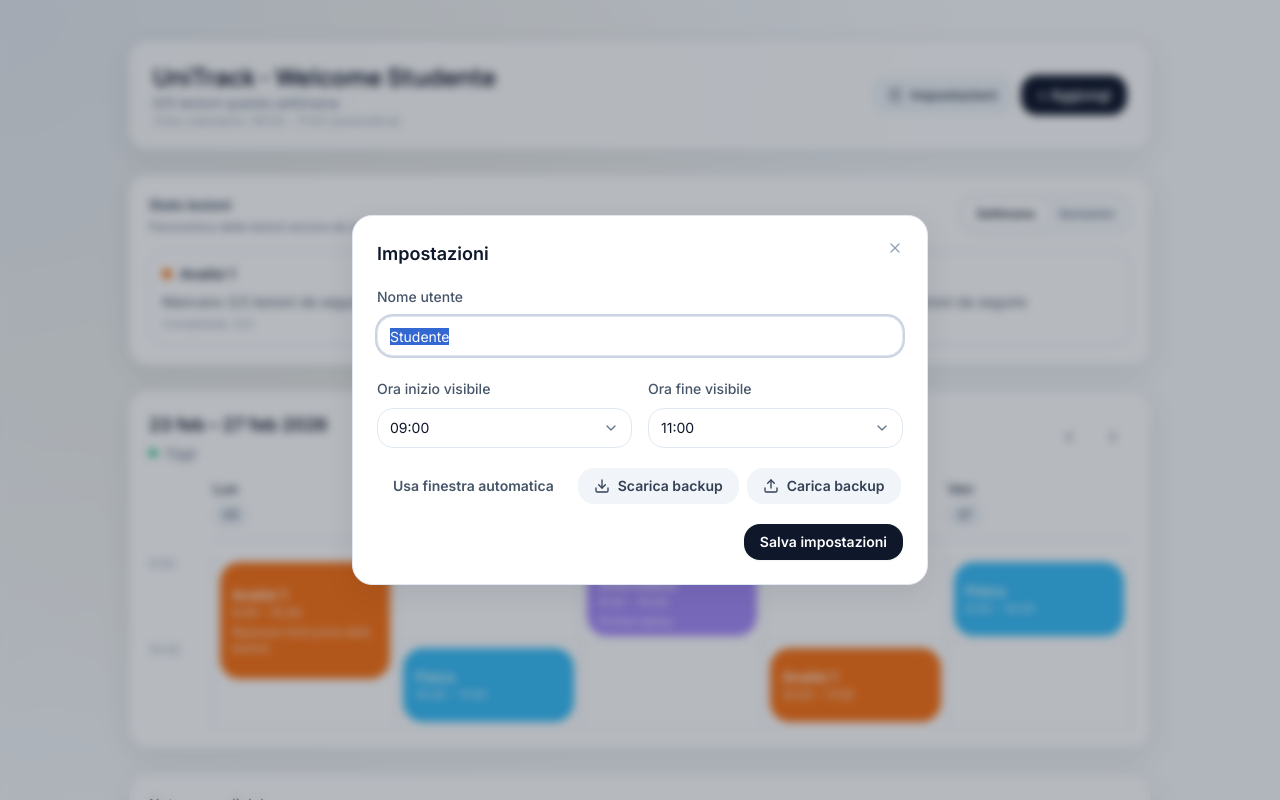
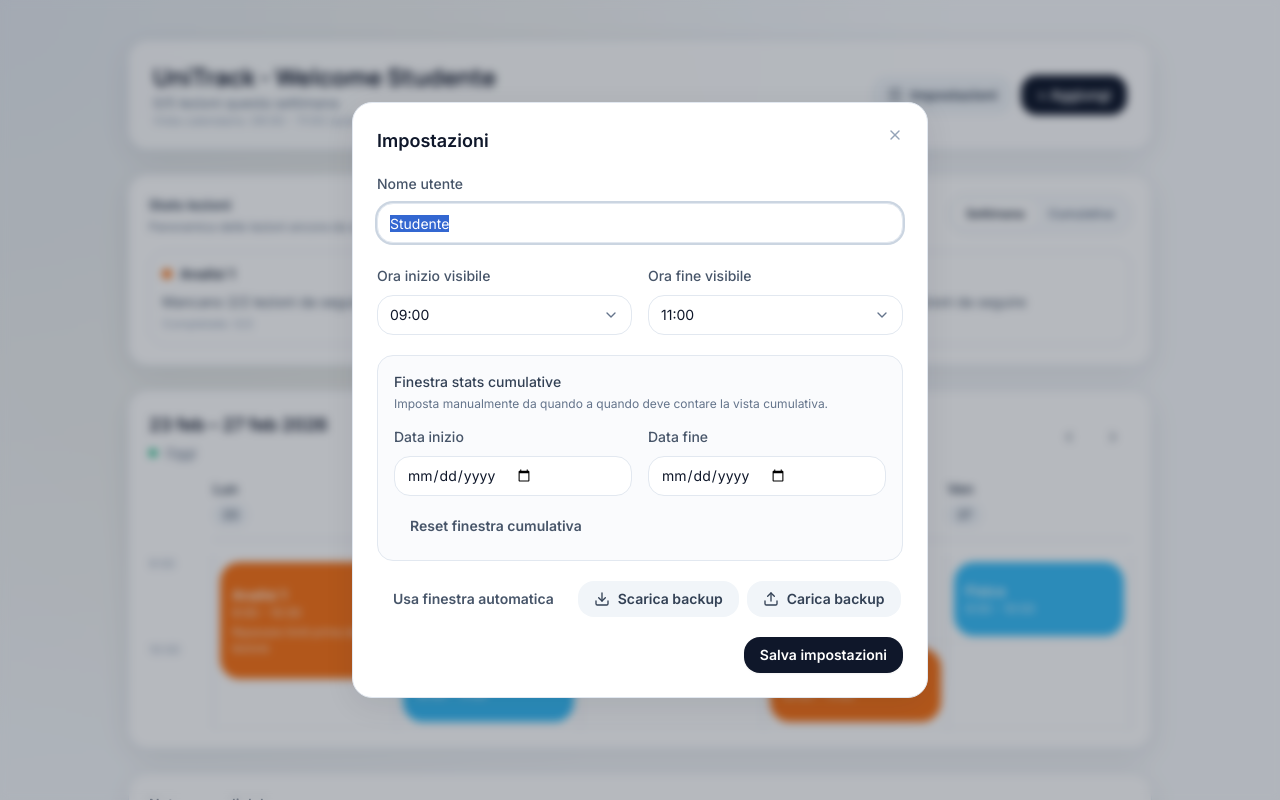
Before and after one commit to MarianoAkaMery/MyUniversityPlan-by-Some-LLMS, a React (Vite) app: page / in a window 1280 px wide. Both pictures are taken after a click on the button "Impostazioni". Shown: the top 800 px of the page. Built offline with nearby package versions, Linux system fonts and the light colour scheme.

Commit message:
Added total report

```diff
--- a/src/App.tsx
+++ b/src/App.tsx
@@ -12,10 +12,12 @@ import type { ScheduleState } from "./types/schedule";
 const CALENDAR_WINDOW_STORAGE_KEY = "unitrack-calendar-window-v1";
 const USERNAME_STORAGE_KEY = "unitrack-username-v1";
 const COURSE_NOTES_STORAGE_KEY = "unitrack-course-notes-v1";
+const CUMULATIVE_WINDOW_STORAGE_KEY = "unitrack-cumulative-window-v1";
 const MIN_VISIBLE_HOUR = 6;
 const MAX_VISIBLE_HOUR = 23;
 
 type CalendarWindow = { startHour: number; endHour: number };
+type CumulativeWindow = { startDate: string; endDate: string };
 
 type BackupPayload = {
   version: 1;
@@ -24,6 +26,7 @@ type BackupPayload = {
   courseNotes: string;
   generalCourseNotes: string;
   calendarWindow: CalendarWindow | null;
+  cumulativeWindow: CumulativeWindow | null;
   schedule: ScheduleState;
 };
 
@@ -73,21 +76,6 @@ const sanitizeFilename = (raw: string) => {
   return cleaned || "unitrack-backup";
 };
 
-const startOfSemester = (date: Date) => {
-  const year = date.getFullYear();
-  const month = date.getMonth();
-
-  if (month >= 1 && month <= 6) {
-    return new Date(year, 1, 1);
-  }
-
-  if (month >= 7) {
-    return new Date(year, 8, 1);
-  }
-
-  return new Date(year - 1, 8, 1);
-};
-
 const countWeeklyOccurrencesInRange = (dayIndex: number, start: Date, end: Date) => {
   const startDate = new Date(start);
   const endDate = new Date(end);
@@ -105,6 +93,23 @@ const countWeeklyOccurrencesInRange = (dayIndex: number, start: Date, end: Date)
 
   const MS_PER_WEEK = 7 * 24 * 60 * 60 * 1000;
   return Math.floor((endDate.getTime() - firstOccurrence.getTime()) / MS_PER_WEEK) + 1;
+};
+
+const fromDateKey = (dateKey: string) => {
+  const [year, month, day] = dateKey.split("-").map(Number);
+  return new Date(year, (month || 1) - 1, day || 1);
+};
+
+const isValidCumulativeWindow = (value: unknown): value is CumulativeWindow => {
+  if (!value || typeof value !== "object") return false;
+  const maybe = value as { startDate?: unknown; endDate?: unknown };
+  return (
+    typeof maybe.startDate === "string" &&
+    typeof maybe.endDate === "string" &&
+    /^\d{4}-\d{2}-\d{2}$/.test(maybe.startDate) &&
+    /^\d{4}-\d{2}-\d{2}$/.test(maybe.endDate) &&
+    maybe.startDate <= maybe.endDate
+  );
 };
 
 const parseInlineMarkdown = (text: string): React.ReactNode[] => {
@@ -196,11 +201,14 @@ const AppContent = () => {
   const [isSettingsOpen, setIsSettingsOpen] = React.useState(false);
   const [statsMode, setStatsMode] = React.useState<"week" | "semester">("week");
   const [calendarWindow, setCalendarWindow] = React.useState<CalendarWindow | null>(null);
+  const [cumulativeWindow, setCumulativeWindow] = React.useState<CumulativeWindow | null>(null);
   const [username, setUsername] = React.useState("Studente");
   const [courseNotes, setCourseNotes] = React.useState("");
   const [draftStartHour, setDraftStartHour] = React.useState("9");
   const [draftEndHour, setDraftEndHour] = React.useState("15");
   const [draftUsername, setDraftUsername] = React.useState("Studente");
+  const [draftCumulativeStartDate, setDraftCumulativeStartDate] = React.useState("");
+  const [draftCumulativeEndDate, setDraftCumulativeEndDate] = React.useState("");
   const [notesViewMode, setNotesViewMode] = React.useState<"editor" | "formatted">("formatted");
   const fileInputRef = React.useRef<HTMLInputElement>(null);
   const notesTextareaRef = React.useRef<HTMLTextAreaElement>(null);
@@ -233,6 +241,18 @@ const AppContent = () => {
     const storedCourseNotes = window.localStorage.getItem(COURSE_NOTES_STORAGE_KEY);
     if (storedCourseNotes) {
       setCourseNotes(storedCourseNotes);
+    }
+
+    const rawCumulativeWindow = window.localStorage.getItem(CUMULATIVE_WINDOW_STORAGE_KEY);
+    if (rawCumulativeWindow) {
+      try {
+        const parsed = JSON.parse(rawCumulativeWindow) as unknown;
+        if (isValidCumulativeWindow(parsed)) {
+          setCumulativeWindow(parsed);
+        }
+      } catch {
+        // Keep default range.
+      }
     }
   }, []);
 
@@ -267,13 +287,24 @@ const AppContent = () => {
       setDraftStartHour(String(visibleStartHour));
       setDraftEndHour(String(visibleEndHour));
       setDraftUsername(username);
+      setDraftCumulativeStartDate(cumulativeWindow?.startDate ?? "");
+      setDraftCumulativeEndDate(cumulativeWindow?.endDate ?? "");
     }
-  }, [isSettingsOpen, visibleStartHour, visibleEndHour, username]);
+  }, [isSettingsOpen, visibleStartHour, visibleEndHour, username, cumulativeWindow]);
 
   const saveSettings = () => {
     const start = Number(draftStartHour);
     const end = Number(draftEndHour);
-    if (!Number.isFinite(start) || !Number.isFinite(end) || end <= start) {
+    const hasCompleteCumulativeWindow = Boolean(draftCumulativeStartDate && draftCumulativeEndDate);
+    const hasPartialCumulativeWindow = Boolean(draftCumulativeStartDate || draftCumulativeEndDate);
+
+    if (
+      !Number.isFinite(start) ||
+      !Number.isFinite(end) ||
+      end <= start ||
+      hasPartialCumulativeWindow !== hasCompleteCumulativeWindow ||
+      (hasCompleteCumulativeWindow && draftCumulativeStartDate > draftCumulativeEndDate)
+    ) {
       return;
     }
 
@@ -283,12 +314,32 @@ const AppContent = () => {
     const nextWindow = { startHour: start, endHour: end };
     setCalendarWindow(nextWindow);
     window.localStorage.setItem(CALENDAR_WINDOW_STORAGE_KEY, JSON.stringify(nextWindow));
+
+    if (hasCompleteCumulativeWindow) {
+      const nextCumulativeWindow = {
+        startDate: draftCumulativeStartDate,
+        endDate: draftCumulativeEndDate,
+      };
+      setCumulativeWindow(nextCumulativeWindow);
+      window.localStorage.setItem(CUMULATIVE_WINDOW_STORAGE_KEY, JSON.stringify(nextCumulativeWindow));
+    } else {
+      setCumulativeWindow(null);
+      window.localStorage.removeItem(CUMULATIVE_WINDOW_STORAGE_KEY);
+    }
+
     setIsSettingsOpen(false);
   };
 
   const resetWindowSettings = () => {
     setCalendarWindow(null);
     window.localStorage.removeItem(CALENDAR_WINDOW_STORAGE_KEY);
+  };
+
+  const resetCumulativeWindowSettings = () => {
+    setCumulativeWindow(null);
+    setDraftCumulativeStartDate("");
+    setDraftCumulativeEndDate("");
+    window.localStorage.removeItem(CUMULATIVE_WINDOW_STORAGE_KEY);
   };
 
   const exportBackup = () => {
@@ -299,6 +350,7 @@ const AppContent = () => {
       courseNotes,
       generalCourseNotes: courseNotes,
       calendarWindow,
+      cumulativeWindow,
       schedule: {
         subjects,
         lessons,
@@ -348,6 +400,14 @@ const AppContent = () => {
     } else if (isValidCalendarWindow(parsed.calendarWindow)) {
       setCalendarWindow(parsed.calendarWindow);
       window.localStorage.setItem(CALENDAR_WINDOW_STORAGE_KEY, JSON.stringify(parsed.calendarWindow));
+    }
+
+    if (parsed.cumulativeWindow === null) {
+      setCumulativeWindow(null);
+      window.localStorage.removeItem(CUMULATIVE_WINDOW_STORAGE_KEY);
+    } else if (isValidCumulativeWindow(parsed.cumulativeWindow)) {
+      setCumulativeWindow(parsed.cumulativeWindow);
+      window.localStorage.setItem(CUMULATIVE_WINDOW_STORAGE_KEY, JSON.stringify(parsed.cumulativeWindow));
     }
   };
 
@@ -418,9 +478,15 @@ const AppContent = () => {
   };
 
   const completedOccurrences = Object.keys(completedByDate);
-  const semesterStart = startOfSemester(weekEnd);
-  const semesterStartKey = toDateKey(semesterStart);
-  const semesterEndKey = toDateKey(weekEnd);
+  const cumulativeStartKey = cumulativeWindow?.startDate ?? toDateKey(weekStart);
+  const cumulativeEndKey = cumulativeWindow?.endDate ?? toDateKey(weekEnd);
+  const cumulativeStartDate = fromDateKey(cumulativeStartKey);
+  const cumulativeEndDate = fromDateKey(cumulativeEndKey);
+  const hasInvalidDraftCumulativeWindow =
+    Boolean(draftCumulativeStartDate || draftCumulativeEndDate) &&
+    (!draftCumulativeStartDate ||
+      !draftCumulativeEndDate ||
+      draftCumulativeStartDate > draftCumulativeEndDate);
 
   const subjectStats = subjects
     .map((subject) => {
@@ -430,26 +496,26 @@ const AppContent = () => {
         const dateKey = toDateKey(addDays(weekStart, lesson.dayIndex));
         return count + (isLessonCompleted(lesson.id, dateKey) ? 1 : 0);
       }, 0);
-      const semesterTotalLessons = subjectLessons.reduce(
-        (count, lesson) => count + countWeeklyOccurrencesInRange(lesson.dayIndex, semesterStart, weekEnd),
+      const cumulativeTotalLessons = subjectLessons.reduce(
+        (count, lesson) => count + countWeeklyOccurrencesInRange(lesson.dayIndex, cumulativeStartDate, cumulativeEndDate),
         0
       );
-      const semesterCompletedLessons = subjectLessons.reduce(
+      const cumulativeCompletedLessons = subjectLessons.reduce(
         (count, lesson) =>
           count +
           completedOccurrences.filter((entry) => {
             const [entryLessonId, entryDateKey] = entry.split("__");
             return (
               entryLessonId === lesson.id &&
-              entryDateKey >= semesterStartKey &&
-              entryDateKey <= semesterEndKey
+              entryDateKey >= cumulativeStartKey &&
+              entryDateKey <= cumulativeEndKey
             );
           }).length,
         0
       );
 
-      const totalLessons = statsMode === "week" ? weekTotalLessons : semesterTotalLessons;
-      const completedLessons = statsMode === "week" ? weekCompletedLessons : semesterCompletedLessons;
+      const totalLessons = statsMode === "week" ? weekTotalLessons : cumulativeTotalLessons;
+      const completedLessons = statsMode === "week" ? weekCompletedLessons : cumulativeCompletedLessons;
 
       return {
         subjectId: subject.id,
@@ -549,6 +615,43 @@ const AppContent = () => {
                 <p className="text-xs text-rose-600">L'ora di fine deve essere successiva all'ora di inizio.</p>
               )}
 
+              <div className="space-y-3 rounded-xl border border-slate-200 bg-slate-50/70 p-4">
+                <div>
+                  <div className="text-sm font-medium text-slate-700">Finestra stats cumulative</div>
+                  <div className="mt-1 text-xs text-slate-500">
+                    Imposta manualmente da quando a quando deve contare la vista cumulativa.
+                  </div>
+                </div>
+                <div className="grid grid-cols-2 gap-4">
+                  <div className="space-y-2">
+                    <label className="text-sm font-medium text-slate-600">Data inizio</label>
+                    <Input
+                      type="date"
+                      value={draftCumulativeStartDate}
+                      onChange={(event) => setDraftCumulativeStartDate(event.target.value)}
+                    />
+                  </div>
+                  <div className="space-y-2">
+                    <label className="text-sm font-medium text-slate-600">Data fine</label>
+                    <Input
+                      type="date"
+                      value={draftCumulativeEndDate}
+                      onChange={(event) => setDraftCumulativeEndDate(event.target.value)}
+                    />
+                  </div>
+                </div>
+                {hasInvalidDraftCumulativeWindow && (
+                  <p className="text-xs text-rose-600">
+                    Inserisci entrambe le date e assicurati che la data finale sia successiva o uguale a quella iniziale.
+                  </p>
+                )}
+                <div className="flex flex-wrap items-center gap-2">
+                  <Button type="button" variant="ghost" onClick={resetCumulativeWindowSettings}>
+                    Reset finestra cumulativa
+                  </Button>
+                </div>
+              </div>
+
               <div className="flex flex-wrap items-center gap-2">
                 <Button type="button" variant="ghost" onClick={resetWindowSettings}>
                   Usa finestra automatica
@@ -574,7 +677,7 @@ const AppContent = () => {
                 <Button
                   type="button"
                   onClick={saveSettings}
-                  disabled={Number(draftEndHour) <= Number(draftStartHour)}
+                  disabled={Number(draftEndHour) <= Number(draftStartHour) || hasInvalidDraftCumulativeWindow}
                 >
                   Salva impostazioni
                 </Button>
@@ -590,7 +693,7 @@ const AppContent = () => {
               <div className="mt-1 text-xs text-slate-500">
                 {statsMode === "week"
                   ? "Panoramica delle lezioni ancora da seguire in questa settimana."
-                  : `Conteggio cumulativo dal ${semesterStart.toLocaleDateString("it-IT")} fino a questa settimana.`}
+                  : `Conteggio cumulativo dal ${cumulativeStartDate.toLocaleDateString("it-IT")} al ${cumulativeEndDate.toLocaleDateString("it-IT")}.`}
               </div>
             </div>
             <div className="inline-flex rounded-xl border border-slate-200 bg-slate-50 p-1">
@@ -610,7 +713,7 @@ const AppContent = () => {
                   statsMode === "semester" ? "bg-white text-slate-800 shadow-sm" : "text-slate-500"
                 }`}
               >
-                Semestre
+                Cumulativa
               </button>
             </div>
           </div>
```
